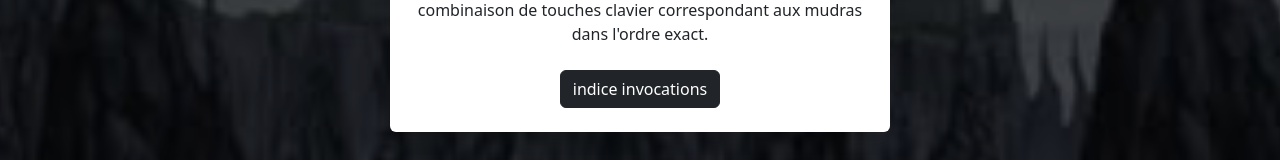
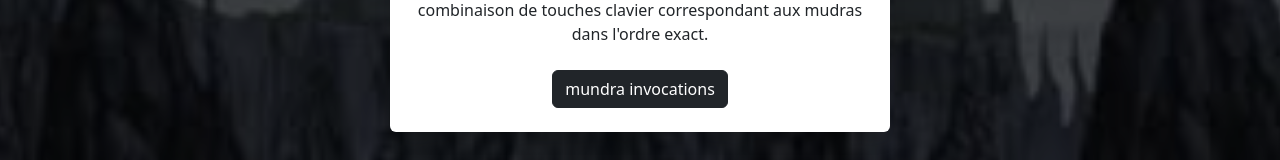
Before and after one commit to Medou13500/challenge48, a React (Vite) app: page /Prisonier in a window 1280 px wide. Shown: the part 463-623 px from the top of the page. Built offline with nearby package versions, Linux system fonts and the light colour scheme.

Commit message:
wip: sauvegarde avant pull rebase

```diff
--- a/src/Components/salle1_CellulePrisonnier/egnimePrisonier.tsx
+++ b/src/Components/salle1_CellulePrisonnier/egnimePrisonier.tsx
@@ -2,7 +2,6 @@ import React, { useState, useEffect } from "react";
 import { useNavigate } from "react-router-dom";
 import prisonImage from "../../assets/img/prison.png";
 import errorSound from "../../assets/sound/error.mp3";
-import triggerSound from "../../assets/sound/sonsJutsu.mp3";
 import fireballSound from "../../assets/sound/katonBoulefeu.mp3";
 import mudraSound from "../../assets/sound/justuNaruto.mp3";
 import katonGif from "../../assets/img/koton.gif";
@@ -128,7 +127,7 @@ function EgnimePrisonier() {
             className="btn btn-dark mt-3"
             onClick={toggleTable}
           >
-            indice invocations
+            mundra invocations
           </button>
         </div>
       </section>
```
